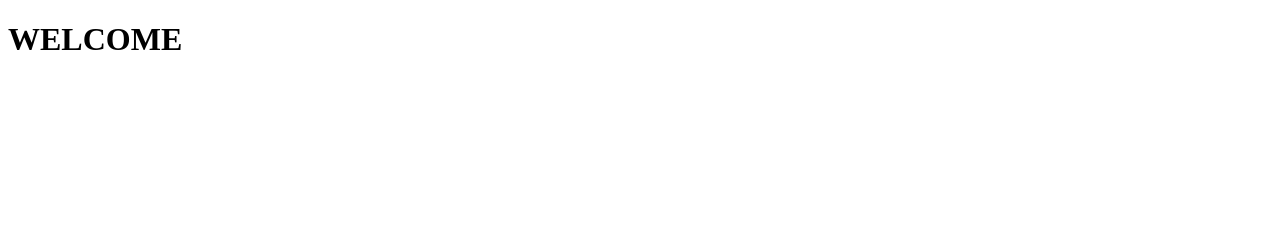
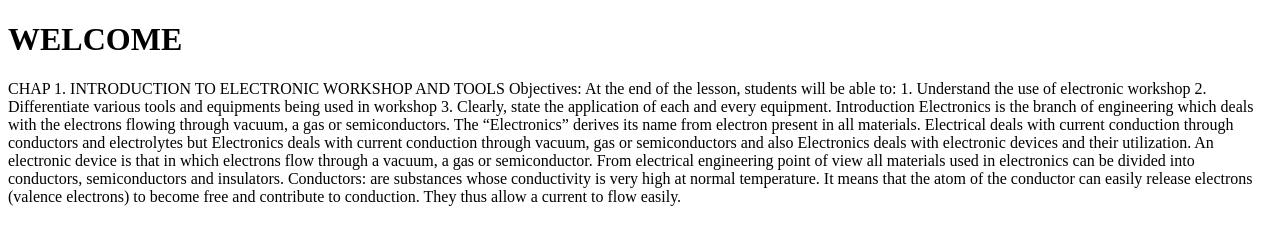
Before and after one commit to Master-H1/m, a plain HTML site: page index.html in a window 1280 px wide. Drawn offline with Linux system fonts and the light colour scheme.

Commit message:
change of body

```diff
--- a/index.html
+++ b/index.html
@@ -5,5 +5,20 @@
 </head>
 <body>
 <h1>WELCOME</h1>
+CHAP 1. INTRODUCTION TO ELECTRONIC WORKSHOP AND TOOLS
+
+            Objectives:
+At the end of the lesson, students will be able to:
+1. Understand the use of electronic workshop
+2. Differentiate various tools and equipments being used in workshop
+3. Clearly, state the application of each and every equipment.
+
+               Introduction
+Electronics is the branch of engineering which deals with the electrons flowing through vacuum, a gas or semiconductors.
+The “Electronics” derives its name from electron present in all materials.
+Electrical deals with current conduction through conductors and electrolytes but Electronics deals with current conduction through vacuum, gas or semiconductors and also Electronics deals with electronic devices and their utilization. An electronic device is that in which electrons flow through a vacuum, a gas or semiconductor.
+From electrical engineering point of view all materials used in electronics can be divided into conductors, semiconductors and insulators.
+Conductors: are substances whose conductivity is very high at normal temperature. It means that the atom of the conductor can easily release electrons (valence electrons) to become free and contribute to conduction. They thus allow a current to flow easily.
+
 </body>
 </html>
```
